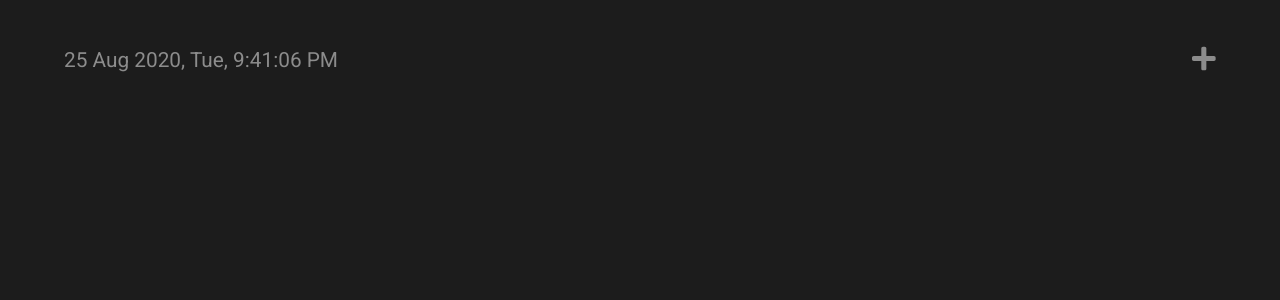
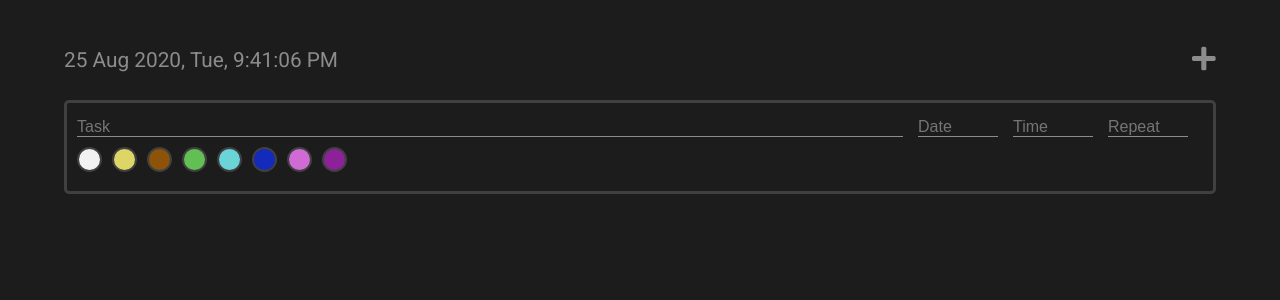
Before and after one commit to aditya-azad/destined, a React app: page / in a window 1280 px wide. Shown: the top 300 px of the page. Built offline with nearby package versions, Linux system fonts and the light colour scheme.

Commit message:
Added color swatch UI to the todo

```diff
--- a/package.json
+++ b/package.json
@@ -1,6 +1,6 @@
 {
   "name": "destined",
-  "version": "1.0.0",
+  "version": "2.0.0",
   "description": "A tasks/calendar management system",
   "main": "./src/electron.js",
   "scripts": {
--- a/src/components/Todo.tsx
+++ b/src/components/Todo.tsx
@@ -2,7 +2,7 @@ import * as React from "react";
 import { useState, useEffect } from "react"
 import { useDispatch } from "react-redux";
 import { FontAwesomeIcon } from "@fortawesome/react-fontawesome"
-import { faTrash, faRedoAlt } from '@fortawesome/free-solid-svg-icons'
+import { faTrash, faRedoAlt, faPaintBrush } from '@fortawesome/free-solid-svg-icons'
 
 import { TodoProps } from "../types";
 import { Todo as TodoInterface } from "../types";
@@ -71,14 +71,35 @@ const Todo: React.FC<TodoProps> = ({todo, id, overdue, shouldDisplayDate, should
     )
   }
 
+  const renderColorPills = () => {
+    // get the default text color from sass
+    let defaultColor = getComputedStyle(document.documentElement).getPropertyValue('--text-color');
+    let colors = [
+      defaultColor, "#ddd566", "#8c5309", "#62bf54",
+      "#6bd4d6", "#142aba", "#d06bd6", "#8d2199"
+    ];
+    let pills = [];
+    for (let i = 0; i < colors.length; i++) {
+      pills.push(
+        <div key={i} className="pill" style={{backgroundColor: colors[i] }}/>
+      );
+    }
+    return pills;
+  }
+
   const renderModifier = () => {
     return (
       <form className="add-todo-content" onSubmit={handleSubmit}>
-        <input onChange={handleTaskTextChange} value={taskText} placeholder="Task" autoFocus />
-        <input onChange={handleDateTextChange} value={dateText} placeholder="Date" />
-        <input onChange={handleTimeTextChange} value={timeText} placeholder="Time" />
-        <input onChange={handleRepeatTextChange} value={repeatText} placeholder="Repeat" />
-        {todoAdder ? null : <FontAwesomeIcon icon={faTrash} onClick={() => dispatch(deleteTodo(id))} />}
+        <div className="add-todo-row">
+          <input onChange={handleTaskTextChange} value={taskText} placeholder="Task" autoFocus />
+          <input onChange={handleDateTextChange} value={dateText} placeholder="Date" />
+          <input onChange={handleTimeTextChange} value={timeText} placeholder="Time" />
+          <input onChange={handleRepeatTextChange} value={repeatText} placeholder="Repeat" />
+          {todoAdder ? null : <FontAwesomeIcon icon={faTrash} onClick={() => dispatch(deleteTodo(id))} />}
+        </div>
+        <div className="add-todo-color-picker">
+          {renderColorPills()}
+        </div>
         <input className="submit-button" type="submit" />
       </form>
     )
--- a/src/slices/globals.ts
+++ b/src/slices/globals.ts
@@ -3,7 +3,7 @@ import { createSlice, PayloadAction } from "@reduxjs/toolkit"
 import { GlobalsState } from "../types";
 
 const initialState: GlobalsState = {
-  toggleTodoAddBox: false,
+  toggleTodoAddBox: true,
 };
 
 const globalsSlice = createSlice({
--- a/src/styles/_components.scss
+++ b/src/styles/_components.scss
@@ -94,7 +94,13 @@
   display: flex;
   width: 100%;
   padding: 5px 0;
+  flex-direction: column;
   flex-wrap: wrap;
+}
+
+.add-todo-row {
+  display: flex;
+  width: 100%;
   * {
     font-size: 1em;
     margin-right: 15px;
@@ -116,6 +122,30 @@
   }
 }
 
+.add-todo-color-picker {
+
+}
+
 .submit-button {
   display: none;
 }
+
+///////////////////////////////////////////////////////////////////////////// pill
+
+.pill {
+  margin-top: 10px;
+  margin-right: 10px;
+  display: inline-block;
+  border-radius: 100%;
+  border: 2px solid var(--secondary-color);
+  width: 25px;
+  height: 25px;
+}
+
+.pill-active {
+  border-color: var(--text-color);
+}
+
+.pill:hover {
+  border: 2px solid var(--text-color);
+}
```
Also changed, not shown: src/components/ColorSwatches.tsx (added).
